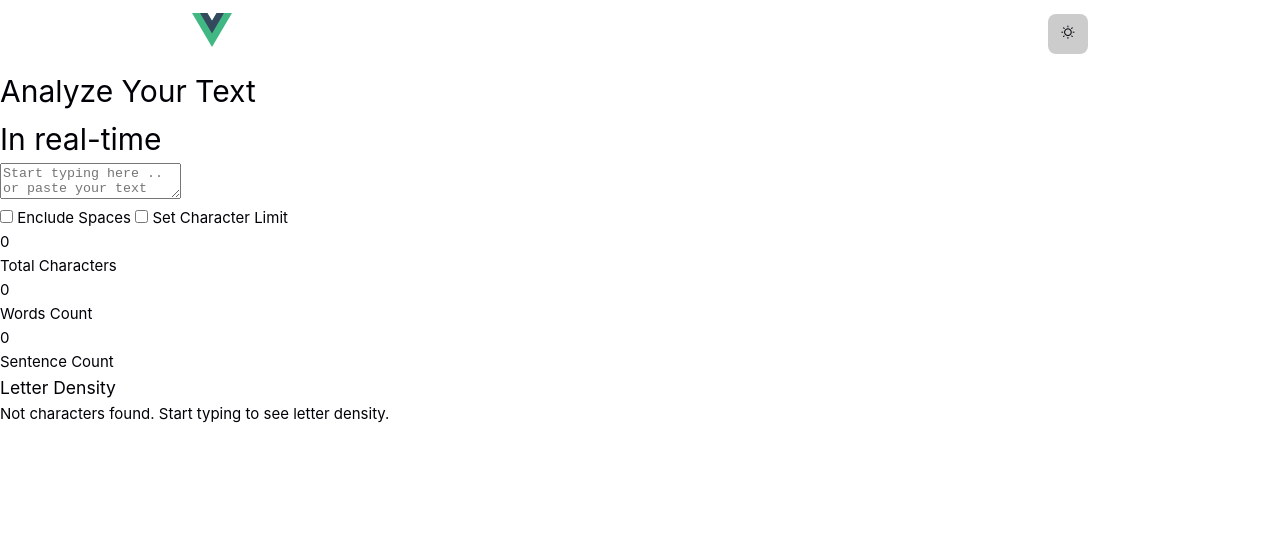
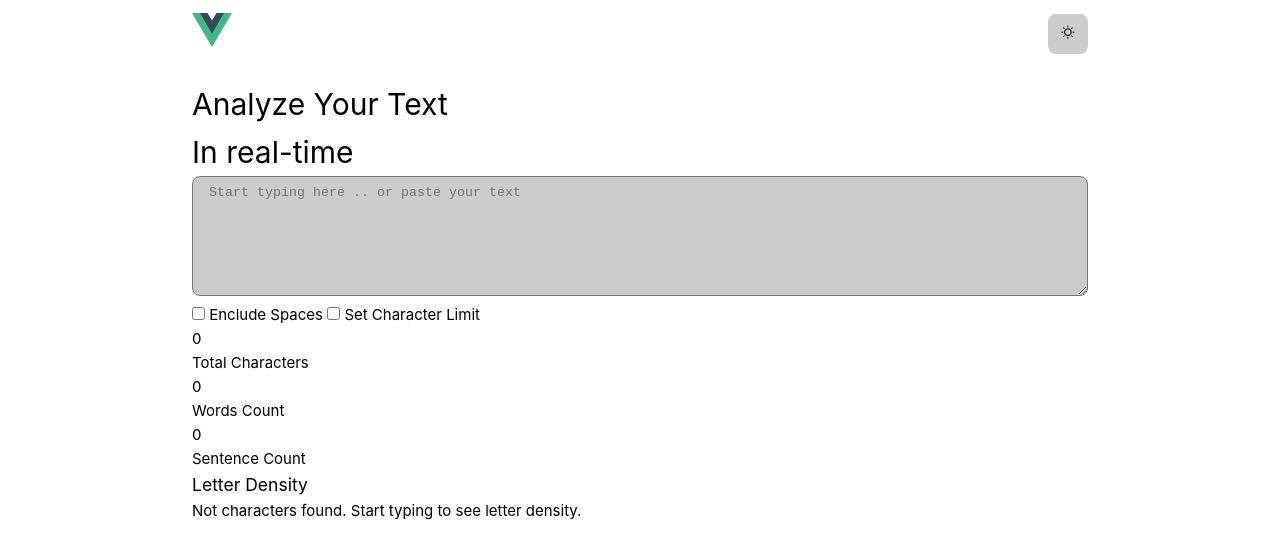
Before and after one commit to OmarNashawati/character-counter, a Vue app: page / in a window 1280 px wide. Shown: the top 558 px of the page. Built offline with nearby package versions, Linux system fonts and the light colour scheme.

Commit message:
• create max-width variable
Make components
• create main input component
• create counters component
• create letter density component

```diff
--- a/src/App.vue
+++ b/src/App.vue
@@ -1,6 +1,6 @@
 <script setup>
   import NavbarView from './views/NavbarView.vue';
-
+  import HomeView from './views/HomeView.vue';
 </script>
 
 <template>
@@ -9,56 +9,7 @@
   </header>
 
   <main>
-    <header>
-      <h1>Analyze Your Text</h1>
-      <h1>In real-time</h1>
-    </header>
-
-    <section class="">
-      <textarea
-        name="text-area"
-        id="text-area"
-        placeholder="Start typing here .. or paste your text"
-      ></textarea>
-
-      <div class="text-options">
-        <label for="">
-          <input type="checkbox" >
-          Enclude Spaces
-        </label>
-
-        <label for="">
-          <input type="checkbox" >
-          Set Character Limit
-        </label>
-      </div>
-    </section>
-
-    <section class="">
-      <div class="counters">
-        <div class="counter-item">
-          <p class="counter-value">0</p>
-          <p class="counter-title">Total Characters</p>
-        </div>
-
-        <div class="counter-item">
-          <p class="counter-value">0</p>
-          <p class="counter-title">Words Count</p>
-        </div>
-
-        <div class="counter-item">
-          <p class="counter-value">0</p>
-          <p class="counter-title">Sentence Count</p>
-        </div>
-      </div>
-    </section>
-
-    <section>
-      <h3>Letter Density</h3>
-      <div>
-        Not characters found. Start typing to see letter density.
-      </div>
-    </section>
+    <HomeView />
   </main>
 </template>
 
--- a/src/assets/base.css
+++ b/src/assets/base.css
@@ -23,6 +23,7 @@
   --text-dark: var(--gray-50);
 
   --section-padding: 0.8rem 2rem;
+  --max-width: 960px;
 
 }
 
--- /dev/null
+++ b/src/components/Counters.vue
@@ -0,0 +1,22 @@
+<script setup></script>
+
+<template>
+  <div class="counters">
+    <div class="counter-item">
+      <p class="counter-value">0</p>
+      <p class="counter-title">Total Characters</p>
+    </div>
+
+    <div class="counter-item">
+      <p class="counter-value">0</p>
+      <p class="counter-title">Words Count</p>
+    </div>
+
+    <div class="counter-item">
+      <p class="counter-value">0</p>
+      <p class="counter-title">Sentence Count</p>
+    </div>
+  </div>
+</template>
+
+<style scoped></style>
--- /dev/null
+++ b/src/components/InputMain.vue
@@ -0,0 +1,31 @@
+<script setup></script>
+
+<template>
+  <textarea
+    name="text-area"
+    id="main-text-area"
+    placeholder="Start typing here .. or paste your text"
+  ></textarea>
+
+  <div class="text-options">
+    <label for="">
+      <input type="checkbox" >
+      Enclude Spaces
+    </label>
+
+    <label for="">
+      <input type="checkbox" >
+      Set Character Limit
+    </label>
+  </div>
+</template>
+
+<style scoped>
+  #main-text-area {
+    width: 100%;
+    height: 120px;
+    background-color: var(--surface);
+    border-radius: 0.5rem;
+    padding: 0.5rem 1rem;
+  }
+</style>
--- /dev/null
+++ b/src/components/LetterDensity.vue
@@ -0,0 +1,10 @@
+<script setup></script>
+
+<template>
+  <h3>Letter Density</h3>
+  <div>
+    Not characters found. Start typing to see letter density.
+  </div>
+</template>
+
+<style scoped></style>
--- /dev/null
+++ b/src/views/HomeView.vue
@@ -0,0 +1,40 @@
+<script setup>
+  import InputMain from '@/components/InputMain.vue';
+  import Counters from '@/components/Counters.vue';
+  import LetterDensity from '@/components/LetterDensity.vue';
+
+  InputMain
+</script>
+
+<template>
+  <div class="main-wrapper">
+
+    <header>
+      <h1>Analyze Your Text</h1>
+      <h1>In real-time</h1>
+    </header>
+
+    <section class="">
+
+      <input-main />
+
+    </section>
+
+    <section class="">
+      <counters />
+    </section>
+
+    <section>
+      <letter-density />
+    </section>
+  </div>
+</template>
+
+<style scoped>
+  .main-wrapper {
+    max-width: var(--max-width);
+    margin: 0 auto;
+    padding: var(--section-padding);
+
+  }
+</style>
--- a/src/views/NavbarView.vue
+++ b/src/views/NavbarView.vue
@@ -14,7 +14,7 @@
 
 <style scoped>
   .header-wrapper {
-    max-width: 960px;
+    max-width: var(--max-width);
     margin: 0 auto;
     display: flex;
     align-items: center;
```
